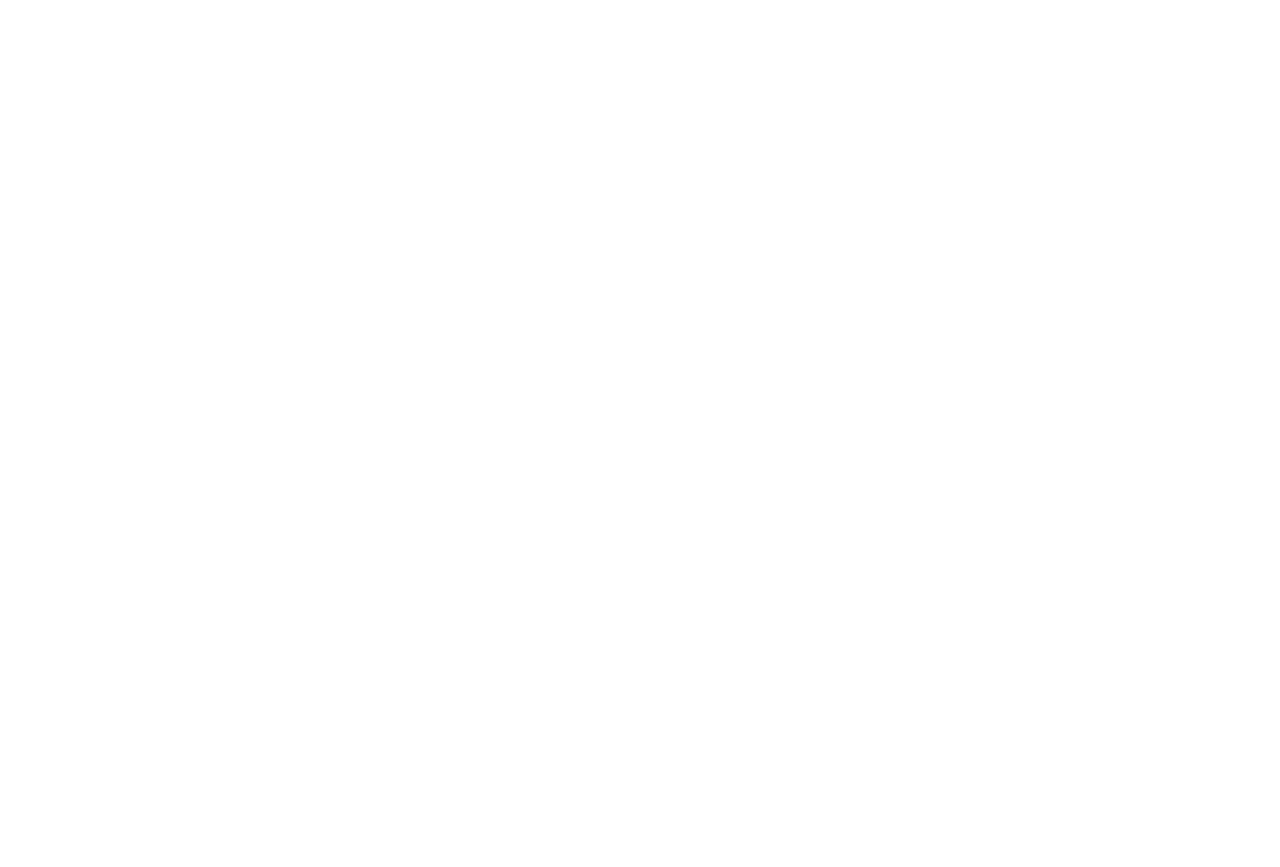
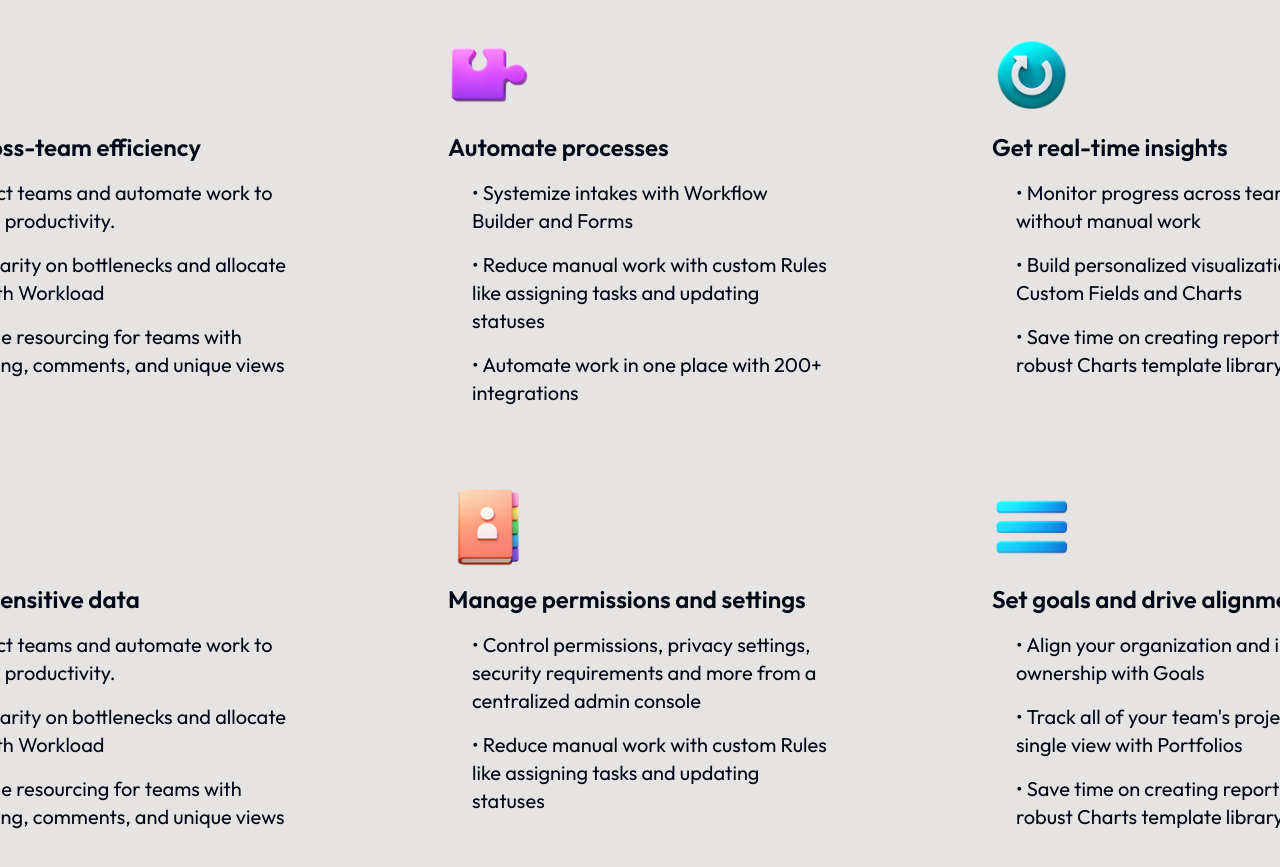
Before and after one commit to breno-gsantos/bird-app, a Next.js app: page /product in a window 1280 px wide. Shown: the part 4080-4947 px from the top of the page. Before the commit the page ends 3835 px from the top, so only its background shows below. Built offline with nearby package versions, Linux system fonts and the light colour scheme.

Commit message:
Products Seventh Section

```diff
--- a/app/product/layout.tsx
+++ b/app/product/layout.tsx
@@ -8,6 +8,7 @@
 import FourthSection from '@/components/Products/FourthSection'
 import SixthSection from '@/components/Products/SixthSection'
 import FifthSection from '@/components/Products/FifthSection'
+import SeventhSection from '@/components/Products/SeventhSection'
 
 const outfit = Outfit({ subsets: ['latin'] })
 
@@ -31,6 +32,7 @@
         <FourthSection />
         <FifthSection />
         <SixthSection />
+        <SeventhSection />
         {children}
         </body>
     </html>
--- /dev/null
+++ b/components/Products/SeventhSection.tsx
@@ -0,0 +1,102 @@
+import Image from "next/image";
+
+
+
+const SeventhSection = () => {
+  return (
+    <div>
+      <div className="py-20 space-y-20 px-10 items-center justify-center flex flex-col bg-[#E5E4E2]">
+        <h1 className="text-4xl md:w-2/5 text-center">Robust features to achieve any business objective as your company grows</h1>
+
+
+      <div className="space-y-10 md:space-x-40 md:flex md:space-y-0">
+        <div className="flex-col w-96 space-y-4 flex ">
+            <Image src="/images/icons/gears.png" width={300} height={300} alt="logo" className="h-20 w-20"/>
+            <h2 className="text-2xl font-semibold">Drive cross-team efficiency</h2>
+        <div className="ml-6 space-y-4">
+            <p className="text-xl"> • Connect teams and automate work to improve productivity.</p>
+            <p className="text-xl"> • Gain clarity on bottlenecks and allocate work with Workload</p>
+            <p className="text-xl"> • Manage resourcing for teams with messaging, comments, and unique views</p>
+        </div>
+         </div>
+
+         <div className="flex-col w-96 space-y-4 flex">
+        <Image src="/images/icons/puzzle.png" width={300} height={300} alt="logo" className="h-20 w-20"/>
+         <h2 className="text-2xl font-semibold">Automate processes</h2>
+        <div className="ml-6 space-y-4">
+
+
+        <p className="text-xl"> • Systemize intakes with Workflow Builder and Forms</p>
+        <p className="text-xl"> • Reduce manual work with custom Rules like assigning tasks and updating statuses</p>
+        <p className="text-xl"> • Automate work in one place with 200+ integrations</p>
+        </div>
+
+
+         </div>
+         <div className="flex-col w-96 space-y-4 flex">
+        <Image src="/images/icons/refresh-2.png" width={500} height={500} alt="logo" className="h-20 w-20"/>
+            <h2 className="text-2xl font-semibold">Get real-time insights</h2>
+        <div className="ml-6 space-y-4">
+
+
+        <p className="text-xl"> • Monitor progress across teams, without manual work</p>
+        <p className="text-xl"> • Build personalized visualizations with Custom Fields and Charts</p>
+        <p className="text-xl"> • Save time on creating reports with a robust Charts template library</p>
+        </div>
+
+
+         </div>
+         </div>
+
+
+         <div className="space-y-10 md:space-x-40 md:flex md:space-y-0">
+        <div className="flex-col w-96 space-y-4 flex">
+        <Image src="/images/icons/lock.png" width={300} height={300} alt="logo" className="h-20 w-20"/>
+       <h2 className="text-2xl font-semibold">Protect sensitive data</h2>
+        <div className="ml-6 space-y-4">
+
+
+        <p className="text-xl"> • Connect teams and automate work to improve productivity.</p>
+        <p className="text-xl"> • Gain clarity on bottlenecks and allocate work with Workload</p>
+        <p className="text-xl"> • Manage resourcing for teams with messaging, comments, and unique views</p>
+        </div>
+
+
+         </div>
+         <div className="flex-col w-96 space-y-4 flex">
+        <Image src="/images/icons/contacts.png" width={300} height={300} alt="logo" className="h-20 w-20"/>
+        <div className="text-2xl font-semibold">Manage permissions and settings</div>
+        <div className="ml-6 space-y-4">
+
+
+        <p className="text-xl"> • Control permissions, privacy settings, security requirements and more from a centralized admin console</p>
+        <p className="text-xl"> • Reduce manual work with custom Rules like assigning tasks and updating statuses</p>
+
+        </div>
+
+
+         </div>
+         <div className="flex-col w-96 space-y-4 flex">
+        <Image src="/images/icons/menu.png" width={500} height={500} alt="logo" className="h-20 w-20"/>
+        <h2 className="text-2xl font-semibold">Set goals and drive alignment</h2>
+        <div className="ml-6 space-y-4">
+
+
+        <p className="text-xl"> • Align your organization and inspire ownership with Goals</p>
+        <p className="text-xl"> • Track all of your team&apos;s projects in a single view with Portfolios</p>
+        <p className="text-xl"> • Save time on creating reports with a robust Charts template library</p>
+        </div>
+
+
+         </div>
+         </div>
+
+
+
+
+      </div>
+    </div>
+  );
+};
+
+export default SeventhSection;
```
